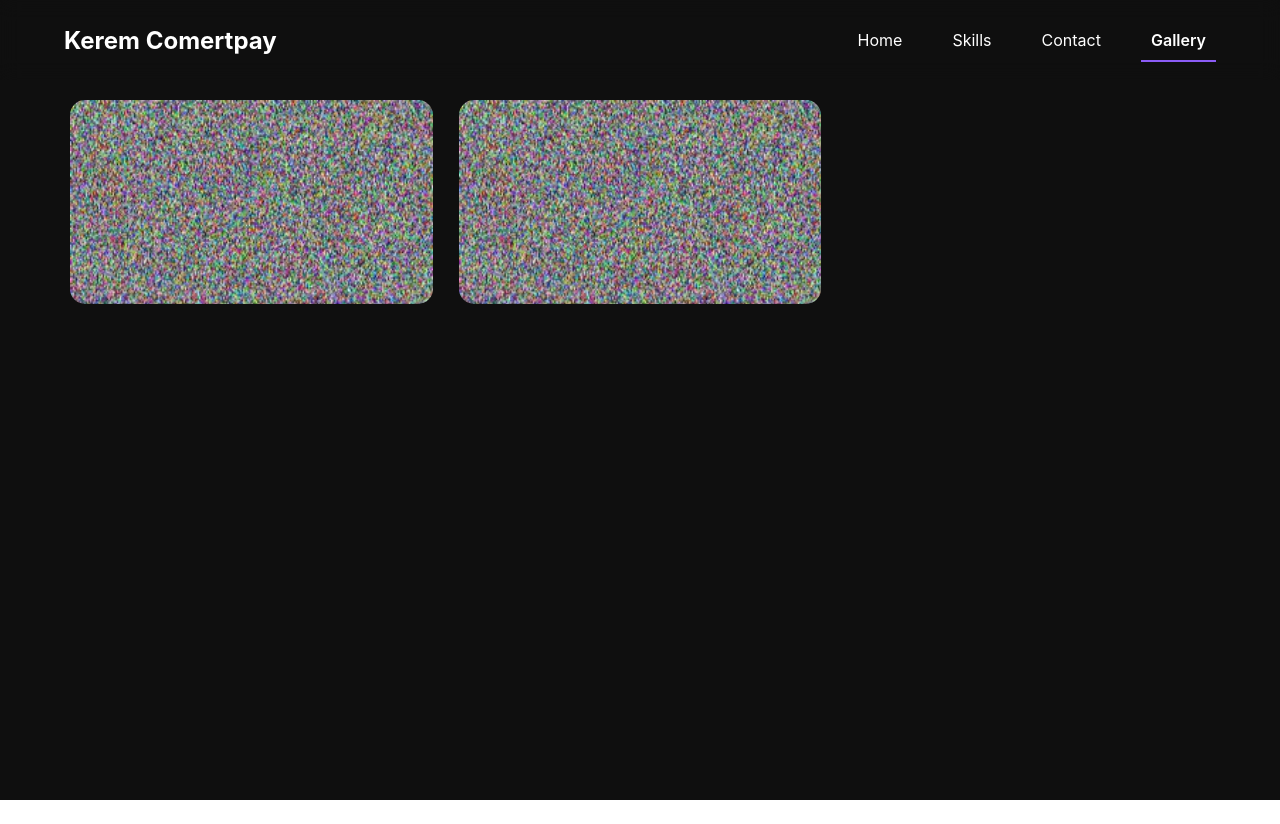
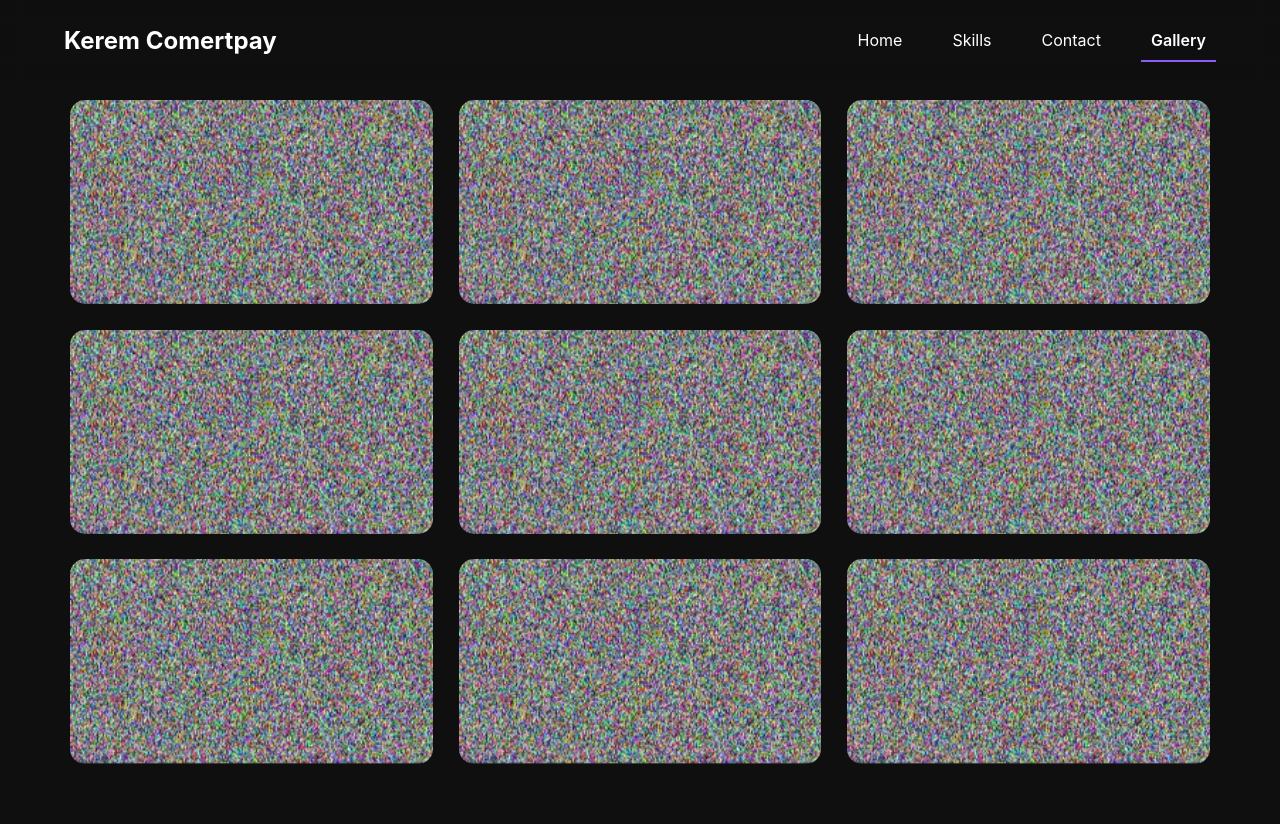
Before and after one commit to keremcmp/react-portfolio, a React (Create React App) app: page /gallery in a window 1280 px wide. Before the commit the page ends 800 px from the top, so only its background shows below. Built offline with nearby package versions, Linux system fonts and the light colour scheme.

Commit message:
Second Commit of February

```diff
--- a/src/pages/Contact.js
+++ b/src/pages/Contact.js
@@ -17,11 +17,13 @@ const ContactContainer = styled.main`
 const ContactForm = styled(motion.form)`
   width: 100%;
   max-width: min(600px, 90%);
-  background: rgba(255, 255, 255, 0.05);
+  background: rgba(255, 255, 255, 0.1);
   backdrop-filter: blur(10px);
   padding: clamp(20px, 5vw, 40px);
   border-radius: 20px;
   border: 1px solid rgba(255, 255, 255, 0.1);
+  box-shadow: 0 4px 20px rgba(0, 0, 0, 0.1);
+  transition: all 0.3s ease;
 
   @supports not (backdrop-filter: blur(10px)) {
     background: rgba(255, 255, 255, 0.08);
@@ -67,6 +69,8 @@ const baseInputStyles = `
 
 const Input = styled.input`
   ${baseInputStyles}
+  padding: 15px;
+  border-radius: 10px;
 `;
 
 const TextArea = styled.textarea`
@@ -75,34 +79,34 @@ const TextArea = styled.textarea`
   resize: vertical;
   min-height: 100px;
   max-height: 300px;
+  padding: 15px;
+  border-radius: 10px;
 `;
 
 const SubmitButton = styled(motion.button)`
   width: 100%;
   padding: clamp(12px, 2vh, 15px);
-  background: ${props => props.disabled ? 'rgba(255, 255, 255, 0.1)' : 'white'};
-  color: ${props => props.disabled ? 'rgba(255, 255, 255, 0.5)' : '#0f0f0f'};
+  background: linear-gradient(90deg, #8b5cf6, #6b46c1);
+  color: white;
   border: none;
-  border-radius: 5px;
+  border-radius: 10px;
   font-size: clamp(1rem, 1.5vw, 1.1rem);
-  cursor: ${props => props.disabled ? 'not-allowed' : 'pointer'};
+  cursor: pointer;
   transition: all 0.3s ease;
   display: flex;
   align-items: center;
   justify-content: center;
   gap: 10px;
 
+  &:hover {
+    background: linear-gradient(90deg, #6b46c1, #8b5cf6);
+    transform: translateY(-2px);
+  }
+
   &:focus-visible {
     outline: 2px solid #8b5cf6;
     outline-offset: 2px;
   }
-
-  ${props => !props.disabled && `
-    &:hover {
-      background: rgba(255, 255, 255, 0.9);
-      transform: translateY(-2px);
-    }
-  `}
 `;
 
 const LoadingSpinner = styled(motion.div)`
--- a/src/pages/Gallery.js
+++ b/src/pages/Gallery.js
@@ -289,6 +289,69 @@ const projects = [
     category: 'Vacation',
     year: '2024'
   },
+  {
+    id: 3,
+    title: 'Turkey',
+    description: 'August 2024',
+    images: [randomImage, randomImage, randomImage],
+    thumbnail: randomImage,
+    category: 'Vacation',
+    year: '2024',
+  },
+  {
+    id: 4,
+    title: 'Croatia',
+    description: 'September 2024',
+    images: [randomImage, randomImage, randomImage],
+    thumbnail: randomImage,
+    category: 'Vacation',
+    year: '2024',
+  },
+  {
+    id: 5,
+    title: 'Belgium',
+    description: 'October 2024',
+    images: [randomImage, randomImage, randomImage],
+    thumbnail: randomImage,
+    category: 'Vacation',
+    year: '2024',
+  },
+  {
+    id: 6,
+    title: 'France',
+    description: 'November 2024',
+    images: [randomImage, randomImage, randomImage],
+    thumbnail: randomImage,
+    category: 'Vacation',
+    year: '2024',
+  },
+  {
+    id: 7,
+    title: 'Germany',
+    description: 'December 2024',
+    images: [randomImage, randomImage, randomImage],
+    thumbnail: randomImage,
+    category: 'Vacation',
+    year: '2024',
+  },
+  {
+    id: 8,
+    title: 'Austria',
+    description: 'January 2025',
+    images: [randomImage, randomImage, randomImage],
+    thumbnail: randomImage,
+    category: 'Vacation',
+    year: '2025',
+  },
+  {
+    id: 9,
+    title: 'Czech Republic',
+    description: 'February 2025',
+    images: [randomImage, randomImage, randomImage],
+    thumbnail: randomImage,
+    category: 'Vacation',
+    year: '2025',
+  },
   // more projies
 ];
 
--- a/src/pages/Skills.js
+++ b/src/pages/Skills.js
@@ -97,7 +97,7 @@ const skillsData = [
     title: "Sales Engineer",
     description: "I have been in sales for almost 10 years now and have developed myself in different sections of selling",
     color: "#61DAFB",
-    icon: ""
+    icon: "💼"
   },
   {
     title: "Backend Development",
```
Also changed, not shown: src/components/CVButton.js (deleted, +0 -46 lines).
